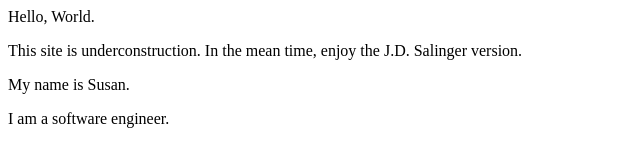
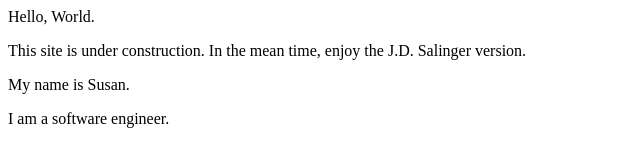
Before and after one commit to slace/slace.github.io, a plain HTML site: page index.html in a window 1280 px wide. Shown: the full height of the page, 0-640 px from the left. Drawn offline with Linux system fonts and the light colour scheme.

Commit message:
Fixed 'under construction' typo

```diff
--- a/index.html
+++ b/index.html
@@ -1,6 +1,6 @@
 <p>Hello, World.</p>
 
-<p>This site is underconstruction. In the mean time, enjoy the J.D. Salinger version.</p>
+<p>This site is under construction. In the mean time, enjoy the J.D. Salinger version.</p>
 
 <p>My name is Susan.</p>
 <p>I am a software engineer.</p>
```
